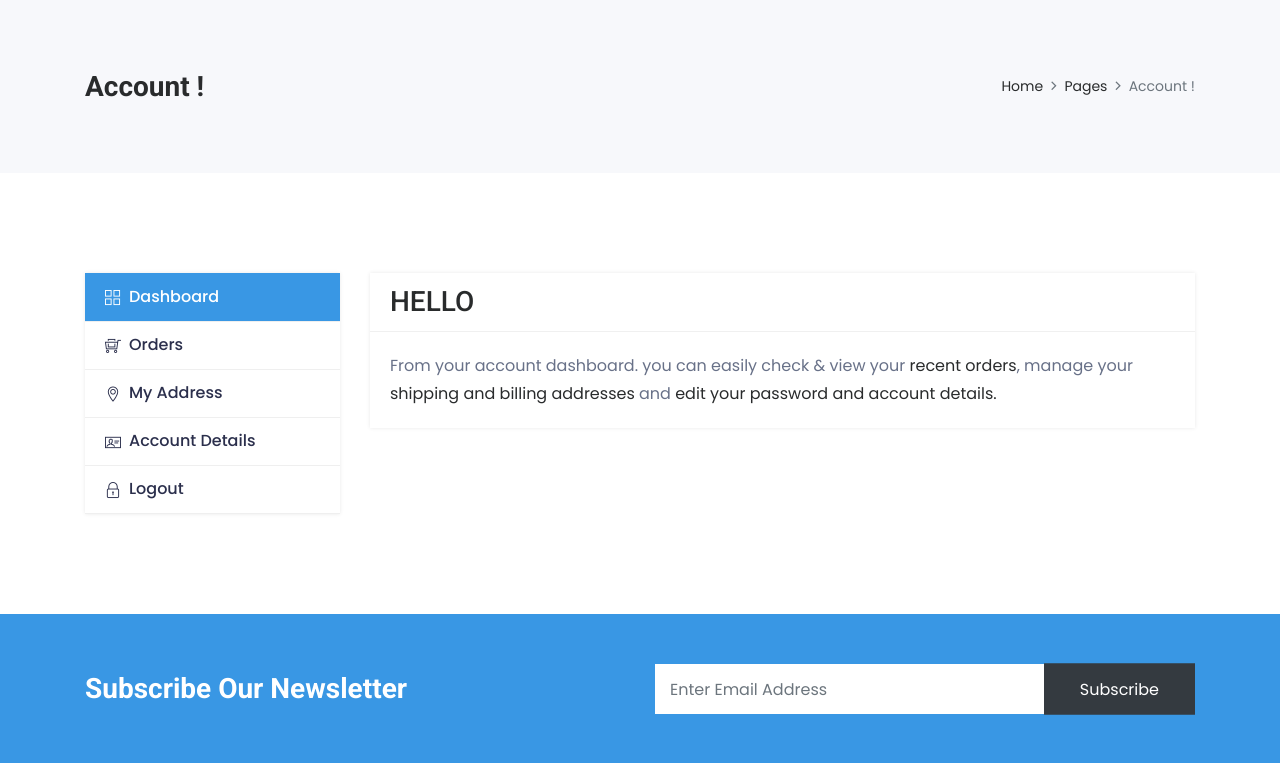
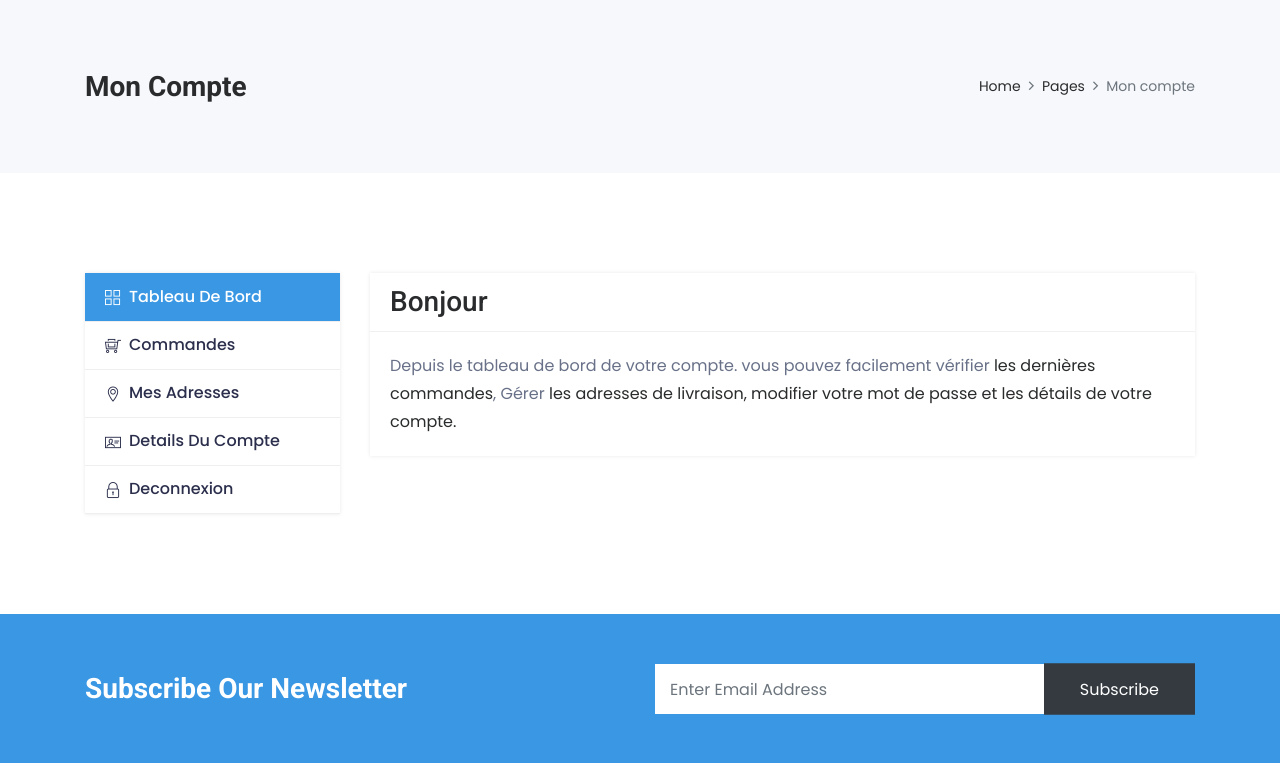
Before and after one commit to bridgecrew-perf6/Deployement_BoutiqueEnLigne, a Symfony app: template templates/account/index.html.twig in a window 1280 px wide. Shown: the part 119-882 px from the top of the page. Run offline with Twig, Linux system fonts and the light colour scheme; the template is opened without the code that fills it, so the values that code supplies are empty; some libraries are stand-ins or nearby versions; some web fonts are replaced.

Commit message:
ajout edit Profile& Pass

```diff
--- a/templates/account/index.html.twig
+++ b/templates/account/index.html.twig
@@ -1,10 +1,13 @@
 {% extends 'base.html.twig' %}
 
-{% block title %}Account BoutiqueEnLigne !
+{% block title %}Compte BoutiqueEnLigne !
 {% endblock %}
 
 {% block body %}
-	{{ include ("partials/title_section.html.twig", {'name':'Account !'}) }}
+
+	{{ include ("partials/title_section.html.twig", {'name':'Mon compte'}) }}
+
+
 	<div class="section">
 		<div class="container">
 			<div class="row">
@@ -13,23 +16,23 @@
 						<ul class="nav nav-tabs flex-column" role="tablist">
 							<li class="nav-item">
 								<a class="nav-link active" id="dashboard-tab" data-toggle="tab" href="#dashboard" role="tab" aria-controls="dashboard" aria-selected="false">
-									<i class="ti-layout-grid2"></i>Dashboard</a>
+									<i class="ti-layout-grid2"></i>Tableau de bord</a>
 							</li>
 							<li class="nav-item">
 								<a class="nav-link" id="orders-tab" data-toggle="tab" href="#orders" role="tab" aria-controls="orders" aria-selected="false">
-									<i class="ti-shopping-cart-full"></i>Orders</a>
+									<i class="ti-shopping-cart-full"></i>Commandes</a>
 							</li>
 							<li class="nav-item">
 								<a class="nav-link" id="address-tab" data-toggle="tab" href="#address" role="tab" aria-controls="address" aria-selected="true">
-									<i class="ti-location-pin"></i>My Address</a>
+									<i class="ti-location-pin"></i>Mes adresses</a>
 							</li>
 							<li class="nav-item">
 								<a class="nav-link" id="account-detail-tab" data-toggle="tab" href="#account-detail" role="tab" aria-controls="account-detail" aria-selected="true">
-									<i class="ti-id-badge"></i>Account details</a>
+									<i class="ti-id-badge"></i>details du compte</a>
 							</li>
 							<li class="nav-item">
 								<a class="nav-link" href="{{ path('app_logout')}}">
-									<i class="ti-lock"></i>Logout</a>
+									<i class="ti-lock"></i>Deconnexion</a>
 							</li>
 						</ul>
 					</div>
@@ -48,20 +51,19 @@
 						<div class="tab-pane fade active show" id="dashboard" role="tabpanel" aria-labelledby="dashboard-tab">
 							<div class="card">
 								<div class="card-header">
-									<h3>HELLO
+									<h3>Bonjour
 										{{ app.user.firstname | upper }}
 										{{ app.user.lastname | upper }}</h3>
 								</div>
 								<div class="card-body">
 
-									<p>From your account dashboard. you can easily check &amp; view your
-										<a href="javascript:void(0);" onclick="$('#orders-tab').trigger('click')">recent orders</a>, manage your
-										<a href="javascript:void(0);" onclick="$('#address-tab').trigger('click')">shipping and billing addresses</a>
-										and
-										<a href="javascript:void(0);" onclick="$('#account-detail-tab').trigger('click')">edit your password and account details.</a>
+									<p>Depuis le tableau de bord de votre compte. vous pouvez facilement vérifier
+										<a href="javascript:void(0);" onclick="$('#orders-tab').trigger('click')">les dernières commandes</a>, Gérer
+										<a href="javascript:void(0);" onclick="$('#address-tab').trigger('click')">les adresses de livraison,</a>
+										<a href="javascript:void(0);" onclick="$('#account-detail-tab').trigger('click')">modifier votre mot de passe et les détails de votre compte.</a>
 									</p>
 									{% if is_granted('ROLE_ADMIN') %}
-									<a href="{{ path('admin') }}" target="_blank" class="btn btn-fill-out">Access the Backoffice</a>
+										<a href="{{ path('admin') }}" target="_blank" class="btn btn-fill-out">Accéder au back-office</a>
 									{% endif %}
 
 								</div>
@@ -70,7 +72,7 @@
 						<div class="tab-pane fade" id="orders" role="tabpanel" aria-labelledby="orders-tab">
 							<div class="card">
 								<div class="card-header">
-									<h3>Orders</h3>
+									<h3>Mes commandes</h3>
 								</div>
 								{% if orders %}
 									<div class="card-body">
@@ -78,7 +80,7 @@
 											<table class="table">
 												<thead>
 													<tr>
-													<th>Order</th>
+														<th>Commande</th>
 														<th>Date</th>
 														<th>Status</th>
 														<th>Total</th>
@@ -90,10 +92,13 @@
 														<tr>
 															<td>{{ order.id }}</td>
 															<td>{{ order.createdAt | date('d-m-Y') }}</td>
-													<td>Processing</td>
-													<td>{{ order.subTotalTTC/100 }} for {{ order.quantity}} item</td>
+															<td>En cours de traitement</td>
+															<td>{{ order.subTotalTTC/100 }}
+																pour
+																{{ order.quantity}}
+																produit(s)</td>
 															<td>
-														<a href="{{path('account_order_details',{'id':order.id})}}" class="btn btn-fill-out btn-sm">View</a>
+																<a href="{{path('account_order_details',{'id':order.id})}}" class="btn btn-fill-out btn-sm">Voir</a>
 															</td>
 														</tr>
 													{% endfor %}
@@ -103,29 +108,31 @@
 										</div>
 									</div>
 								{% else %}
-									<div> Sorry {{ app.user.fullname }}You have Not yet placed an order.</div>
-
+									<div>
+										Désolé {{ app.user.fullname }} Vous n'avez pas encore passé de commande.
+									</div>
 								{% endif %}
-
 							</div>
 						</div>
 						<div class="tab-pane fade" id="address" role="tabpanel" aria-labelledby="address-tab">
 							<div class="row">
 								<div class="col-lg-12">
-									<a href="{{path('address_new')}}" class="btn btn-fill-out mb-3">Add new address</a>
+									<a href="{{path('address_new')}}" class="btn btn-fill-out mb-3">Ajouter une adresse</a>
 								</div>
 							</div>
 							<div class="row">
-                                {% if app.user.addresses %}
+								{% if addresses ?? false %}
 
 									{% set index = 0 %}
-                                    {% for address in app.user.addresses %}
+
+									{% for address in addresses %}
 										{% set index = index +1 %}
 										<div class="col-lg-6">
 											<div class="card mb-3 mb-lg-0">
 												<div class="card-header">
 													<h3>
-												Your Address # {{ index }}
+														Adresse
+														{{ index }}
 													</h3>
 												</div>
 												<div class="card-body">
@@ -142,17 +149,15 @@
 
 													</address>
 													<div class="btn-group">
-												<a href="{{path('address_edit', {'id':address.id})}}" class="btn btn-success">Edit</a>
+														<a href="{{path('address_edit', {'id':address.id})}}" class="btn btn-fill-out mr-1">Modifier</a>
 														{{ include('address/_delete_form.html.twig') }}
-
 													</div>
-
 												</div>
 											</div>
 										</div>
 									{% endfor %}
 								{% else %}
-                                    <p>Sorry you haven't added an address to your account yet !</p>
+									<p>Désolé, vous n'avez pas encore ajouté d'adresse à votre compte !</p>
 								{% endif %}
 
 							</div>
@@ -160,61 +165,36 @@
 						<div class="tab-pane fade" id="account-detail" role="tabpanel" aria-labelledby="account-detail-tab">
 							<div class="card">
 								<div class="card-header">
-									<h3>Account Details</h3>
+									<h3>Mon compte</h3>
 								</div>
 								<div class="card-body">
-									<p>Already have an account?
-										<a href="#">Log in instead!</a>
-									</p>
-									<form method="post" name="enq">
 									<div class="row">
-											<div class="form-group col-md-6">
-												<label>First Name
-													<span class="required">*</span>
-												</label>
-												<input required="" value="{{ app.user.firstname }}" class="form-control" name="name" type="text">
+										<div class="col-md-12">
+											<strong>Profil de :
+											{{ app.user.fullName }}
+											</strong>
 										</div>
-											<div class="form-group col-md-6">
-												<label>Last Name
-													<span class="required">*</span>
-												</label>
-												<input required="" value="{{ app.user.lastname }}" class="form-control" name="phone">
-											</div>
-											<div class="form-group col-md-12">
-												<label>Display Name
-													<span class="required">*</span>
-												</label>
-												<input required="" class="form-control" name="dname" type="text">
-											</div>
-											<div class="form-group col-md-12">
-												<label>Email Address
-													<span class="required">*</span>
-												</label>
-												<input required="" value="{{ app.user.email }}" class="form-control" name="email" type="email">
-											</div>
-											<div class="form-group col-md-12">
-												<label>Current Password
-													<span class="required">*</span>
-												</label>
-												<input required="" class="form-control" name="password" type="password">
-											</div>
-											<div class="form-group col-md-12">
-												<label>New Password
-													<span class="required">*</span>
-												</label>
-												<input required="" class="form-control" name="npassword" type="password">
-											</div>
-											<div class="form-group col-md-12">
-												<label>Confirm Password
-													<span class="required">*</span>
-												</label>
-												<input required="" class="form-control" name="cpassword" type="password">
+										<div class="col-md-12 mt-3">
+											Pseudo :
+											{{ app.user.username }}
 										</div>
 										<div class="col-md-12">
-												<button type="submit" class="btn btn-fill-out" name="submit" value="Submit">Save</button>
+											Prénom :
+											{{ app.user.firstname }}
+										</div>
+										<div class="col-md-12">
+											Nom :
+											{{ app.user.lastname }}
+										</div>
+										<div class="col-md-12">
+											Email :
+											{{ app.user.email }}
+										</div>
+										<div class="btn-group center mt-3">
+											<a  href="{{path('account_profile_edit')}}" class="btn btn-fill-out ml-3">Modifier Profil</a>
+											<a  href="{{path('account_pass_edit')}}" class="btn btn-fill-out ml-1">Modifier mot de passe</a>
 										</div>
 									</div>
-									</form>
 								</div>
 							</div>
 						</div>
```
Also changed, not shown: src/Controller/Account/AccountController.php (+65 -2 lines), templates/account/detail_order.html.twig (+23 -23 lines), templates/account/editPass.html.twig (added, +51 -0 lines), templates/account/editProfile.html.twig (added, +42 -0 lines). Lines whose indentation alone changed are shown as unchanged.
